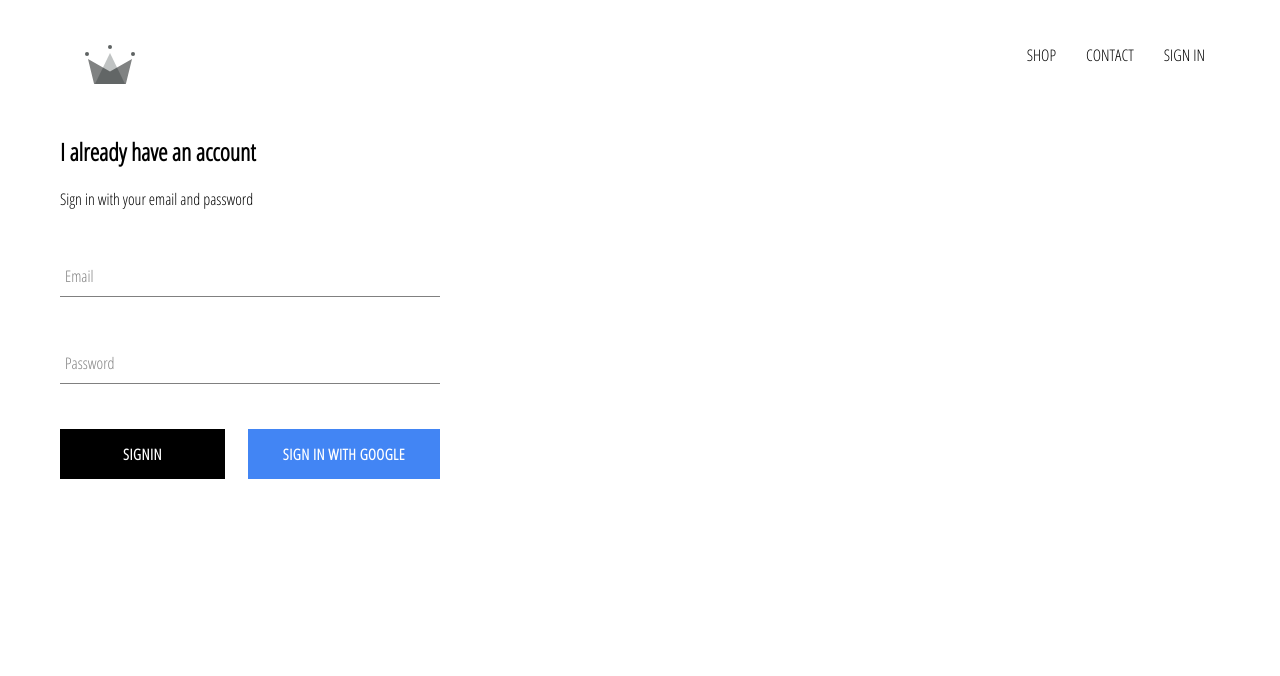
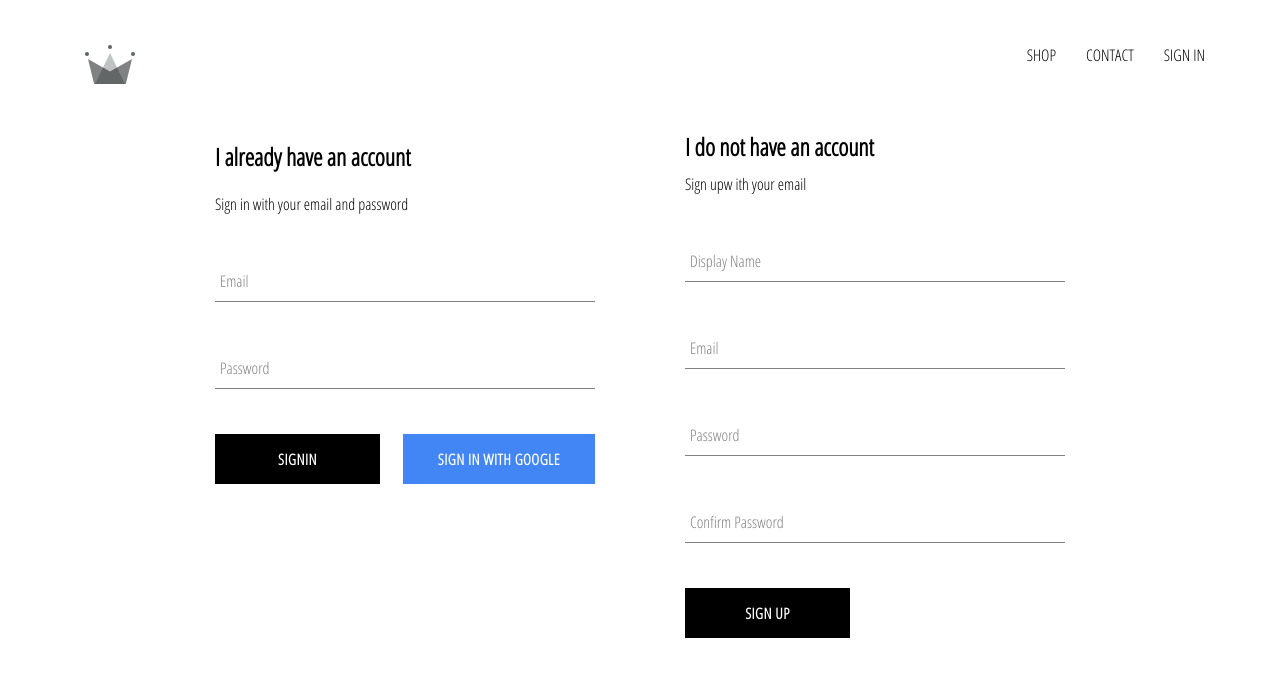
Before and after one commit to ledesmac/crown-clothing, a React (Create React App) app: page /signin in a window 1280 px wide. Shown: the top 676 px of the page. Built offline with nearby package versions, Linux system fonts and the light colour scheme; no server answers.

Commit message:
implemented firebase utils, included ability to store authenticated users into our firestore database

```diff
--- a/src/App.js
+++ b/src/App.js
@@ -2,7 +2,7 @@
 import './App.scss';
 import Homepage from './containers/Homepage/Homepage';
 import { Route, Switch } from 'react-router-dom';
-import { auth } from './firebase/friebase.utils';
+import { auth, createUserProfileDocument } from './firebase/friebase.utils';
 //containers
 import ShopPage from './containers/Shop/Shop';
 import SignInAndSignUpPage from './containers/Sign-in-and-Sign-up/sign-in-and-sign-up';
@@ -21,11 +21,23 @@
  unsubscribeFromAuth = null;
 
   componentDidMount() {
-    auth.onAuthStateChanged(user => {
-      this.setState({ currentUser: user});
-      !this.state.currentUser ?
-        console.log('Null') :
-        console.log(this.state.currentUser);
+    auth.onAuthStateChanged(async userAuth => {
+      if(userAuth){
+        const userRef = await createUserProfileDocument(userAuth);
+        console.log("userRef:", userRef);
+        userRef.onSnapshot(snapShot => {
+          this.setState({
+            currentUser: {
+              id: snapShot.id,
+              ...snapShot.data()
+            }
+          });
+
+          console.log(this.state);
+        });
+      } else {
+        this.setState({ currentUser: userAuth});
+      }
     });
   }
 
--- /dev/null
+++ b/src/components/sign-up/sign-up.js
@@ -0,0 +1,108 @@
+import React from 'react';
+
+import FormInput from '../form-input/form-input';
+import CustomButton from '../custom-button/custom-button';
+
+import { auth, createUserProfileDocument } from '../../firebase/friebase.utils';
+
+import './sign-up.scss';
+
+class SignUp extends React.Component {
+    constructor() {
+        super();
+
+        this.state = {
+            displayName: '',
+            email: '',
+            password: '',
+            confirmPassword: ''
+        }
+    }
+
+    handleSubmit = async event => {
+        event.preventDefault();
+
+        const {displayName, email, password, confirmPassword } = this.state;
+
+        if(password !== confirmPassword){
+            alert("Passwords do not match");
+            return;
+        }
+
+        try{
+            const { user } = await auth.createUserWithEmailAndPassword(
+                email,
+                password
+            );
+
+            await createUserProfileDocument(user, {displayName});
+
+            this.setState({
+                displayName: '',
+                email: '',
+                password: '',
+                confirmPassword: ''
+            })
+
+        } catch (error){
+            console.error(error);
+        }
+    };
+
+    handleChange = (event) => {
+        const { name, value } = event.target;
+
+        this.setState({
+            [name]: value
+        });
+    }
+
+    render() {
+        const {displayName, email, password, confirmPassword } = this.state;
+        return (
+            <div className='sign-up'>
+                <h2 className='title'>
+                    I do not have an account
+                </h2>
+                <span>
+                    Sign upw ith your email
+                </span>
+                <form className='sign-up-form' onSubmit={this.handleSubmit}>
+                    <FormInput
+                        type='text'
+                        name='displayName'
+                        value={displayName}
+                        onChange={this.handleChange}
+                        label='Display Name'
+                        required/>
+                    <FormInput
+                        type='email'
+                        name='email'
+                        value={email}
+                        onChange={this.handleChange}
+                        label='Email'
+                        required/>
+                    <FormInput
+                        type='password'
+                        name='password'
+                        value={password}
+                        onChange={this.handleChange}
+                        label='Password'
+                        required/>
+                    <FormInput
+                        type='password'
+                        name='confirmPassword'
+                        value={confirmPassword}
+                        onChange={this.handleChange}
+                        label='Confirm Password'
+                        required/>
+                    <CustomButton type='submit'>
+                        Sign Up
+                    </CustomButton>
+                </form>
+            </div>
+        )
+    }
+}
+
+export default SignUp
--- /dev/null
+++ b/src/components/sign-up/sign-up.scss
@@ -0,0 +1,10 @@
+.sign-up {
+    display: flex;
+    flex-direction: column;
+    width:380px;
+
+    .title{
+        margin: 10px 0px;
+    }
+
+}
--- a/src/containers/Sign-in-and-Sign-up/sign-in-and-sign-up.js
+++ b/src/containers/Sign-in-and-Sign-up/sign-in-and-sign-up.js
@@ -2,11 +2,13 @@
 
 import './sign-in-and-sign-up.scss';
 import SignIn from '../../components/sign-in/sign-in';
+import SignUp from '../../components/sign-up/sign-up';
 
 const SignInAndSignUpPage = () => {
     return (
         <div className='sign-in-and-sign-up'>
             <SignIn/>
+            <SignUp/>
         </div>
     );
 }
--- a/src/containers/Sign-in-and-Sign-up/sign-in-and-sign-up.scss
+++ b/src/containers/Sign-in-and-Sign-up/sign-in-and-sign-up.scss
@@ -0,0 +1,6 @@
+.sign-in-and-sign-up {
+    width: 850px;
+    display: flex;
+    justify-content: space-between;
+    margin: 30px auto;
+}
--- a/src/firebase/friebase.utils.js
+++ b/src/firebase/friebase.utils.js
@@ -12,6 +12,33 @@
     measurementId: "G-TNFC0DQM4B"
   };
 
+export const createUserProfileDocument = async (userAuth, additionalData) => {
+  if(!userAuth) return;
+
+  const userRef = firestore.doc(`users/${userAuth.uid}`);
+  const snapShot = await userRef.get();
+
+  if(!snapShot.exists){
+    const { displayName, email} = userAuth;
+    const createdAt = new Date();
+
+    try {
+      await userRef.set({
+        displayName,
+        email,
+        createdAt,
+        ...additionalData
+      });
+    } catch (error) {
+      console.log('error creating user', error.message);
+    }
+
+  }
+
+  return userRef;
+
+}
+
 firebase.initializeApp(config);
 
 export const auth = firebase.auth();
```
